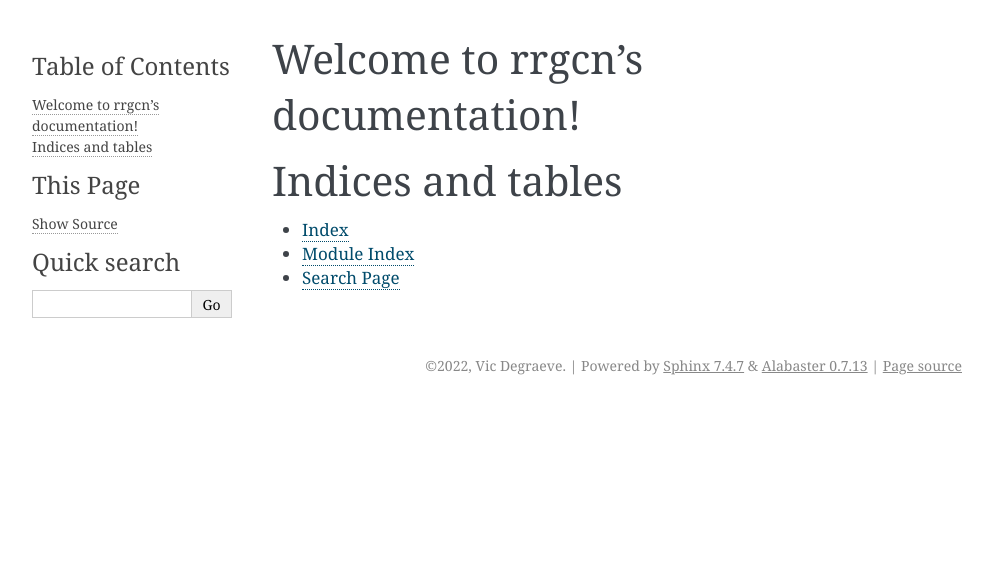
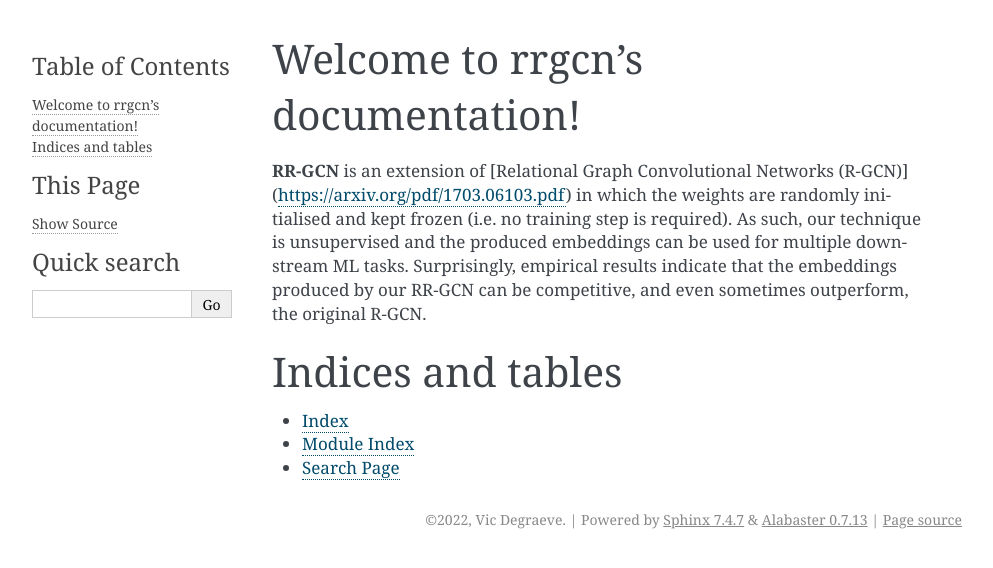
Before and after one commit to predict-idlab/RR-GCN, a Sphinx documentation site: the page built from rrgcn/docs/index.rst, in a window 1280 px wide. Shown: the top 568 px of the page, without its empty margins (148-1141 px from the left). Built offline with Sphinx 7.4.7, drawn with Linux system fonts in a browser that asks for light colours; formulas are drawn with MathJax 3.

Commit message:
:closed_book: update index page of docs

```diff
--- a/rrgcn/docs/index.rst
+++ b/rrgcn/docs/index.rst
@@ -5,6 +5,8 @@
 
 Welcome to rrgcn's documentation!
 =================================
+
+**RR-GCN** is an extension of [Relational Graph Convolutional Networks (R-GCN)](https://arxiv.org/pdf/1703.06103.pdf) in which the weights are randomly initialised and kept frozen (i.e. no training step is required). As such, our technique is unsupervised and the produced embeddings can be used for multiple downstream ML tasks. Surprisingly, empirical results indicate that the embeddings produced by our RR-GCN can be competitive, and even sometimes outperform, the original R-GCN.
 
 .. toctree::
    :maxdepth: 2
```
